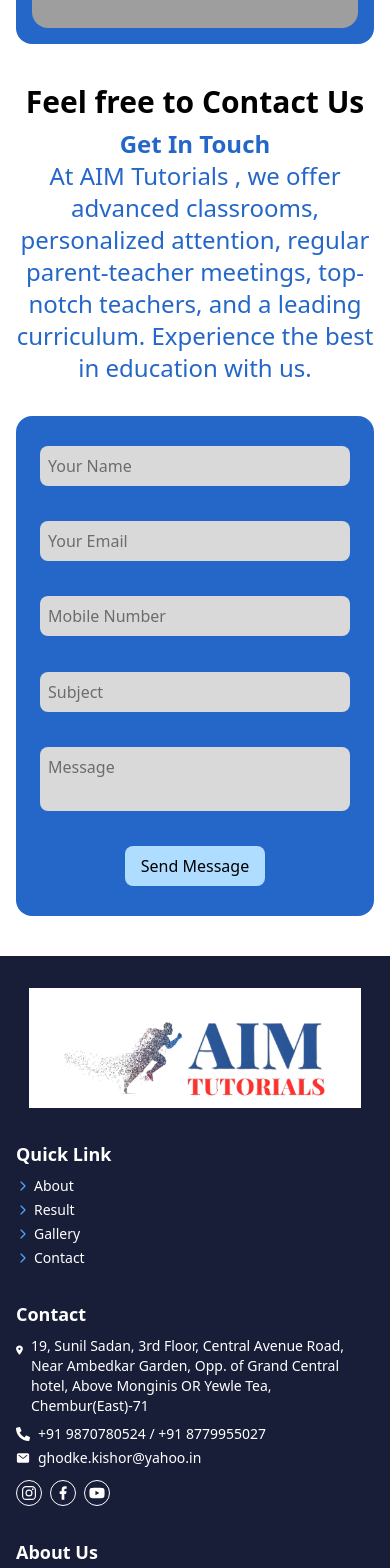
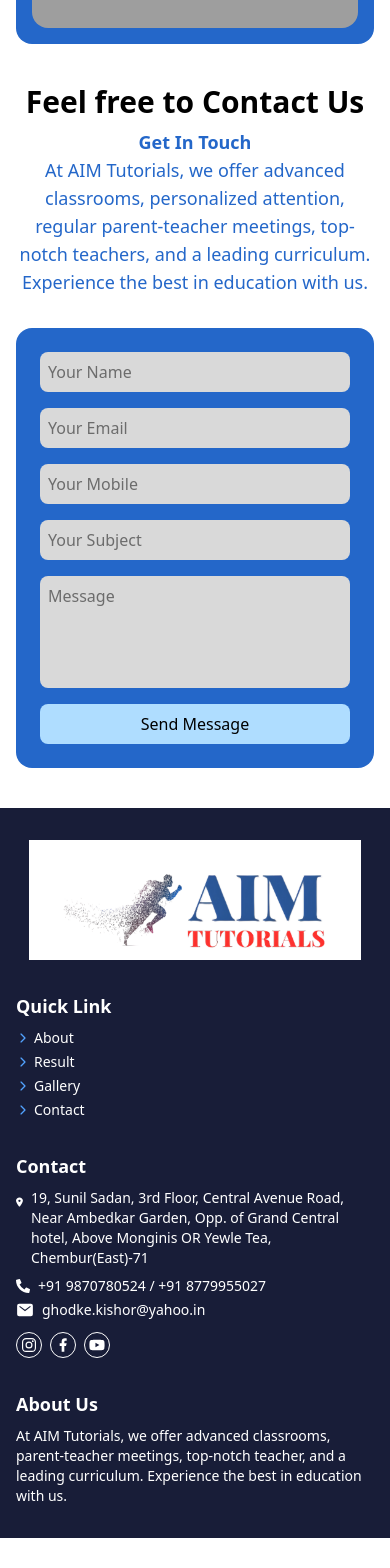
Before and after one commit to Code4Bharat1/AIIMS-Frontend, a Next.js app: page /contact in a window 390 px wide. Shown: the part 1100-2668 px from the top of the page. After the commit the page ends 2638 px from the top, so only its background shows below. Built offline with nearby package versions, Linux system fonts and the light colour scheme; grey boxes are pictures that could not be loaded.

Commit message:
Final touchup

```diff
--- a/src/components/Hero.jsx
+++ b/src/components/Hero.jsx
@@ -17,7 +17,7 @@ const Hero = ({ heading2, heading1, heading3 }) => {
             <div className="absolute inset-0 bg-black/50 z-0"></div>
 
             {/* Content */}
-            <div className="relative z-10 px-4">
+            <div className="relative z-10 px-4 select-none">
                 <h2
                     className={`text-[32px] sm:text-[36px] md:text-[40px] font-semibold text-[#AFDDFF]
                     ${show ? 'opacity-100 translate-y-0 transition-all duration-1000 ease-out' : 'opacity-0 translate-y-12'}`}
--- a/src/components/WhyChooseUs.jsx
+++ b/src/components/WhyChooseUs.jsx
@@ -63,7 +63,7 @@ const WhyChooseUs = () => {
 
     return (
         <section className="w-full px-6 md:px-20 py-16 bg-white">
-            <div className={`flex ${isMobile ? "flex-col" : "gap-6"}`}>
+            <div className={`flex ${isMobile ? "flex-col items-center" : "gap-6"}`}>
                 {/* Fixed Why Choose Us Card */}
                 <div className="bg-[#2467C9] text-white rounded-3xl p-8 w-full max-w-[365px] h-[480px] flex flex-col justify-center shrink-0 mb-6 md:mb-0">
                     <h2 className="text-4xl font-bold mb-4">Why Choose Us?</h2>
--- a/src/components/contact/Address.jsx
+++ b/src/components/contact/Address.jsx
@@ -16,7 +16,7 @@ const contactDetails = [
     },
 ];
 
-const ContactInfo = ({ isMobile = false }) => (
+const ContactInfo = () => (
     <div className={`flex flex-col gap-4 `}>
         {contactDetails.map((item, idx) => (
             <div key={idx} className="flex items-start gap-2">
@@ -40,7 +40,7 @@ const Address = () => {
     return (
         <div className="flex flex-col lg:flex-row justify-start relative mt-10 mb-10 px-4 lg:px-0">
             {/* Desktop layout with background */}
-            <div className="hidden lg:flex bg-[#AFDDFF] h-[400px] w-[700px] rounded-r-full relative z-10 items-center justify-between px-10 pr-48">
+            <div className="hidden lg:flex bg-[#AFDDFF] h-[400px] w-[700px] rounded-r-full relative z-10 items-center px-10 pr-48">
                 <div className="flex-1" />
                 <ContactInfo />
             </div>
@@ -51,7 +51,7 @@ const Address = () => {
             </div>
 
             {/* Embedded Google Map */}
-            <div className="relative lg:absolute w-full lg:w-[500px] lg:left-[calc(100%-1000px)] lg:top-1/2 lg:-translate-y-1/2 h-84 bg-[#2467C9] z-20 rounded-2xl flex flex-col justify-center items-center lg:items-start gap-8 p-4 text-white overflow-hidden mx-auto lg:mx-0">
+            <div className="relative lg:absolute w-full lg:w-[500px] lg:right-[calc(100%-1000px)] lg:top-1/2 lg:-translate-y-1/2 h-84 bg-[#2467C9] z-20 rounded-2xl flex flex-col justify-center items-center lg:items-start gap-8 p-4 text-white overflow-hidden mx-auto lg:mx-0">
                 <iframe
                     src="https://www.google.com/maps/embed?pb=!1m14!1m8!1m3!1d7542.1080115727145!2d72.900999!3d19.061363!3m2!1i1024!2i768!4f13.1!3m3!1m2!1s0x3be7c7bf91346769%3A0x540d723b75c1ec50!2sAIM%20TUTORIALS...%20Prof.kishor%20sir!5e0!3m2!1sen!2sin!4v1746089026216!5m2!1sen!2sin"
                     width="100%"
--- a/src/components/contact/ReachUs.jsx
+++ b/src/components/contact/ReachUs.jsx
@@ -13,11 +13,11 @@ const ReachUs = () => {
     });
 
     const [isSending, setIsSending] = useState(false);
-    const [error, setError] = useState('');
-    const [success, setSuccess] = useState('');
+    const [status, setStatus] = useState({ error: '', success: '' });
 
     const handleChange = (e) => {
-        setFormData({ ...formData, [e.target.name]: e.target.value });
+        const { name, value } = e.target;
+        setFormData((prev) => ({ ...prev, [name]: value }));
     };
 
     const isFormValid = () => {
@@ -35,39 +35,30 @@ const ReachUs = () => {
         e.preventDefault();
 
         if (!isFormValid()) {
-            setError('Please fill all fields correctly.');
+            setStatus({ error: 'Please fill all fields correctly.', success: '' });
             return;
         }
 
         setIsSending(true);
-        setError('');
-        setSuccess('');
-
-        const templateParams = {
-            ...formData,
-            time: new Date().toLocaleString(),
-            to_email: 'tiwariv1669@gmail.com',
-        };
+        setStatus({ error: '', success: '' });
 
         try {
             await emailjs.send(
                 'service_nxg7pyg',
                 'template_1p1x39y',
-                templateParams,
+                {
+                    ...formData,
+                    time: new Date().toLocaleString(),
+                    to_email: 'tiwariv1669@gmail.com',
+                },
                 'hTsTL8p_B8CsA9X-e'
             );
 
-            setSuccess('Message sent successfully!');
-            setFormData({
-                name: '',
-                email: '',
-                mobile: '',
-                subject: '',
-                message: '',
-            });
+            setStatus({ error: '', success: 'Message sent successfully!' });
+            setFormData({ name: '', email: '', mobile: '', subject: '', message: '' });
         } catch (err) {
-            setError('Failed to send message. Please try again later.');
             console.error(err);
+            setStatus({ error: 'Failed to send message. Please try again later.', success: '' });
         } finally {
             setIsSending(false);
         }
@@ -75,48 +66,60 @@ const ReachUs = () => {
 
     return (
         <div className="flex flex-col lg:flex-row justify-end relative mt-10 mb-10 px-4 lg:px-0">
-            <div className="hidden lg:flex bg-[#AFDDFF] h-[500px] w-[700px] rounded-l-full relative z-10 items-center justify-between px-10 pl-52">
-                <div className="flex-1" />
+            {/* Left Text Section (Desktop) */}
+            <div className="hidden lg:flex bg-[#AFDDFF] h-[500px] w-[700px] rounded-l-full relative z-10 items-center px-10 pl-52">
                 <div className="flex flex-col gap-9">
-                    <h1 className="text-4xl">Feel free to Contact <br /> Us</h1>
-                    <p className="text-md text-left">
+                    <h1 className="text-4xl font-semibold leading-snug">Feel free to Contact Us</h1>
+                    <p className="text-md">
                         <span className="font-semibold">Get In Touch</span><br />
-                        At AIM Tutorials , we offer advanced classrooms, personalized attention, regular parent-teacher meetings, top-notch teachers, and a leading curriculum. Experience the best in education with us.
+                        At AIM Tutorials, we offer advanced classrooms, personalized attention, regular parent-teacher meetings, top-notch teachers, and a leading curriculum. Experience the best in education with us.
                     </p>
                 </div>
             </div>
 
+            {/* Text Section (Mobile) */}
             <div className="lg:hidden mb-8 text-center">
                 <h1 className="text-3xl font-bold mb-2">Feel free to Contact Us</h1>
-                <p className="text-2xl text-[#2467C9]">
+                <p className="text-lg text-[#2467C9]">
                     <span className="font-semibold">Get In Touch</span><br />
-                    At AIM Tutorials , we offer advanced classrooms, personalized attention, regular parent-teacher meetings, top-notch teachers, and a leading curriculum. Experience the best in education with us.
+                    At AIM Tutorials, we offer advanced classrooms, personalized attention, regular parent-teacher meetings, top-notch teachers, and a leading curriculum. Experience the best in education with us.
                 </p>
             </div>
 
-            <div className="relative lg:absolute w-full lg:w-[500px] lg:left-[calc(100%-1000px)] lg:top-1/2 lg:-translate-y-1/2 md:h-96 h-[500px]  bg-[#2467C9] z-20 rounded-2xl flex flex-col justify-center items-center lg:items-start gap-8 p-6 lg:p-9 text-white overflow-hidden mx-auto lg:mx-0">
-                <form
-                    onSubmit={handleSubmit}
-                    className="absolute inset-0 p-6 lg:p-9 flex flex-wrap justify-center items-center lg:items-start gap-6 lg:gap-8 text-center lg:text-left"
-                >
-                    <input type="text" name="name" placeholder="Your Name" value={formData.name} onChange={handleChange} className="bg-[#D9D9D9] p-2 w-full rounded-lg text-black text-md outline-none" />
-                    <input type="email" name="email" placeholder="Your Email" value={formData.email} onChange={handleChange} className="bg-[#D9D9D9] p-2 w-full rounded-lg text-black text-md outline-none" />
-                    <input type="tel" name="mobile" placeholder="Mobile Number" value={formData.mobile} onChange={handleChange} className="bg-[#D9D9D9] p-2 w-full rounded-lg text-black text-md outline-none" />
-                    <input type="text" name="subject" placeholder="Subject" value={formData.subject} onChange={handleChange} className="bg-[#D9D9D9] p-2 w-full rounded-lg text-black text-md outline-none" />
-                    <textarea name="message" placeholder="Message" value={formData.message} onChange={handleChange} className="bg-[#D9D9D9] p-2  rounded-lg text-black text-md outline-none w-full resize-none" />
+            {/* Form */}
+            <div className="relative lg:absolute w-full lg:w-[500px] lg:left-[calc(100%-1000px)] lg:top-1/2 lg:-translate-y-1/2 h-auto bg-[#2467C9] z-20 rounded-2xl flex justify-center p-6 lg:p-9 text-white mx-auto lg:mx-0">
+                <form onSubmit={handleSubmit} className="w-full flex flex-col gap-4">
+                    {['name', 'email', 'mobile', 'subject'].map((field) => (
+                        <input
+                            key={field}
+                            type={field === 'email' ? 'email' : field === 'mobile' ? 'tel' : 'text'}
+                            name={field}
+                            placeholder={`Your ${field.charAt(0).toUpperCase() + field.slice(1)}`}
+                            value={formData[field]}
+                            onChange={handleChange}
+                            className="bg-[#D9D9D9] p-2 rounded-lg text-black text-md outline-none"
+                            required
+                        />
+                    ))}
+                    <textarea
+                        name="message"
+                        placeholder="Message"
+                        value={formData.message}
+                        onChange={handleChange}
+                        className="bg-[#D9D9D9] p-2 rounded-lg text-black text-md outline-none resize-none h-28"
+                        required
+                    />
 
-                    {error && <p className="text-red-300 text-sm w-full text-left">{error}</p>}
-                    {success && <p className="text-green-300 text-sm w-full text-left">{success}</p>}
+                    {status.error && <p className="text-red-300 text-sm">{status.error}</p>}
+                    {status.success && <p className="text-green-300 text-sm">{status.success}</p>}
 
-                    <div className="flex w-full justify-center md:justify-end">
                     <button
                         type="submit"
-                            className="bg-[#AFDDFF] hover:bg-[#bfe3ff] cursor-pointer px-4 py-2 rounded-lg text-black self-end active:scale-90"
+                        className="bg-[#AFDDFF] hover:bg-[#bfe3ff] px-4 py-2 rounded-lg text-black active:scale-95 transition-all"
                         disabled={isSending}
                     >
                         {isSending ? 'Sending...' : 'Send Message'}
                     </button>
-                    </div>
                 </form>
             </div>
         </div>
--- a/src/components/layout/Footer.jsx
+++ b/src/components/layout/Footer.jsx
@@ -53,10 +53,14 @@ export default function Footer() {
             <FaPhoneAlt />
             +91 9870780524 / +91 8779955027
           </p>
-          <p className="mt-1 text-sm flex items-center gap-2 hover:text-blue-400 cursor-pointer">
-            <IoMail />
+          <a
+            href="mailto:ghodke.kishor@yahoo.in"
+            className="mt-1 text-sm flex items-center gap-2 hover:text-blue-400 transition-colors duration-200"
+          >
+            <IoMail className="text-lg" />
             ghodke.kishor@yahoo.in
-          </p>
+          </a>
+
           <div className="flex space-x-2 mt-3">
             {[IoLogoInstagram, RiFacebookFill, FaYoutube].map((Icon, i) => (
               <div key={i} className="border border-white rounded-full p-1">
```
Lines whose indentation alone changed are shown as unchanged.
